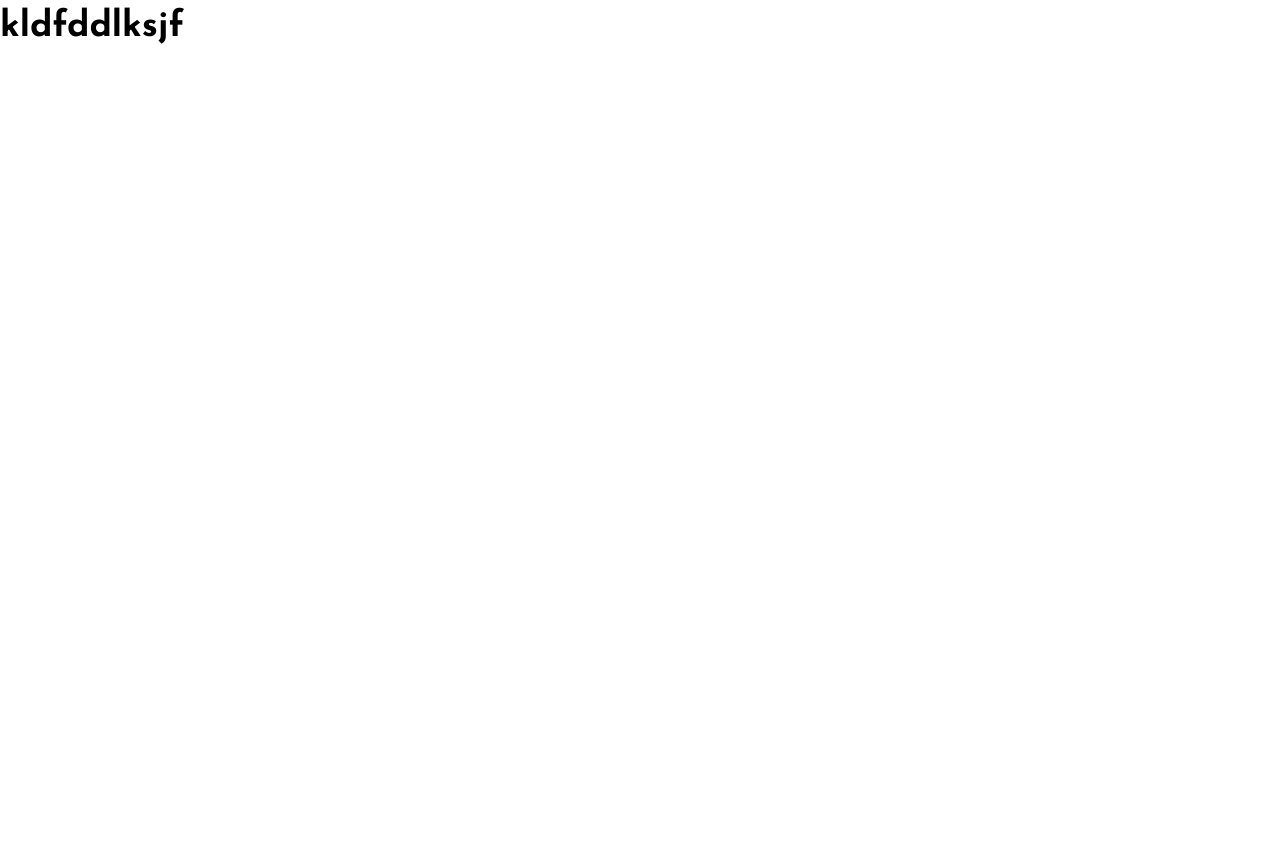
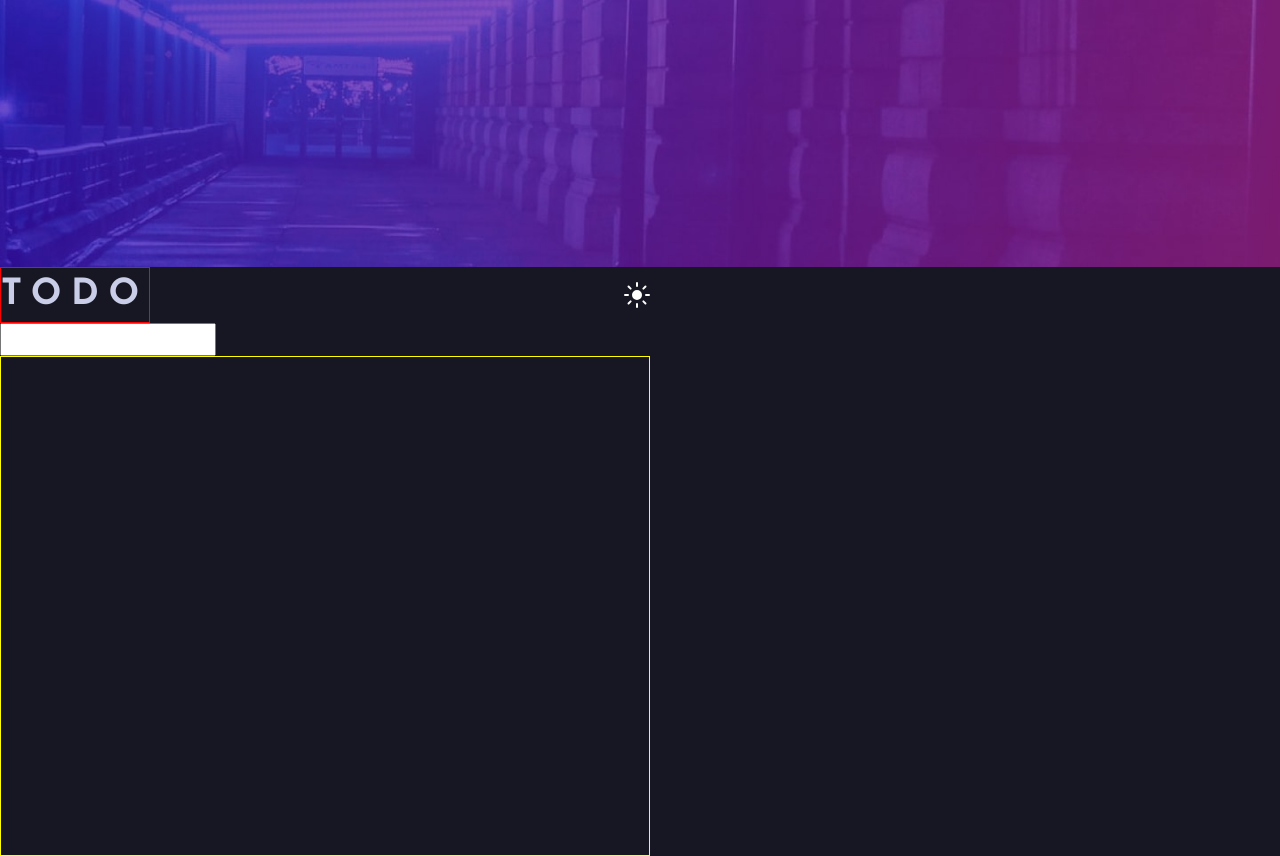
Before and after one commit to chrisdiebold/todo-apps, a website built with Vite: page todo-vanilla/index.html in a window 1280 px wide. Before the commit the page ends 800 px from the top, so only its background shows below. Built offline with nearby package versions, Linux system fonts and the light colour scheme.

Commit message:
added sizing to main tag; flexing header

```diff
--- a/todo-vanilla/index.html
+++ b/todo-vanilla/index.html
@@ -1,5 +1,6 @@
 <!DOCTYPE html>
 <html lang="en">
+
 <head>
   <meta charset="UTF-8" />
   <link rel="icon" type="image/svg+xml" href="/vite.svg" />
@@ -8,10 +9,24 @@
   <link rel="preconnect" href="https://fonts.gstatic.com" crossorigin>
   <link href="https://fonts.googleapis.com/css2?family=Josefin+Sans:wght@400;700&display=swap" rel="stylesheet">
   <link rel="stylesheet" href="./src/reset.css">
+
   <title>Vanilla Todo</title>
 </head>
 <body>
-    <h1>kldfddlksjf</h1>
+  <header>
+    <img src="bg-desktop-dark.jpg" alt="Darkmode banner">
+  </header>
+  <main>
+    <div>
+      <h1>Todo</h1>
+      <img src="icon-sun.svg" alt="light-theme">
+    </div>
+    <form>
+      <input type="text" name="todo-item" id="todo-input">
+    </form>
+    <ul id="todo-list"></ul>
+  </main>
   <script type="module" src="/src/main.ts"></script>
 </body>
+
 </html>
--- a/todo-vanilla/src/style.css
+++ b/todo-vanilla/src/style.css
@@ -23,4 +23,29 @@ body {
   font-family: "Josefin Sans", sans-serif;
   font-size: 18px;
   font-weight: 400;
+  background-color: var(--dk-dark-blue);
 }
+
+header img {
+  width: 100%;
+}
+
+h1 {
+  color: var(--dk-light-gray-blue);
+  text-transform: uppercase;
+  letter-spacing: 0.6rem;
+  border: 1px solid red;
+}
+main {
+  width: 650px;
+}
+main div {
+  display: flex;
+  justify-content: space-between;
+  place-items: center;
+}
+
+#todo-list {
+  min-height: 500px;
+  border: 1px solid yellow;
+}
```
Lines whose indentation alone changed are shown as unchanged.
